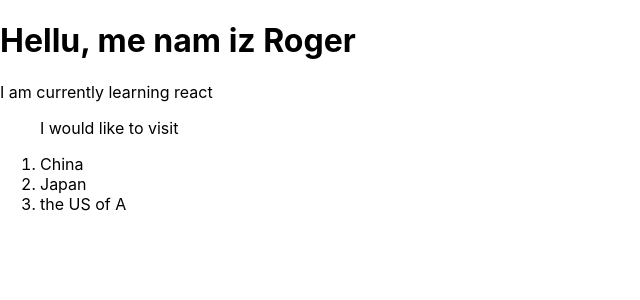
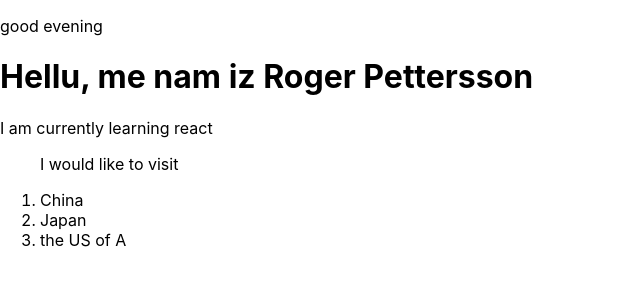
Before and after one commit to JollyRoger4u/react-tutorial, a React (Create React App) app: page / in a window 1280 px wide. Shown: the top 300 px of the page, without its empty margins (0-640 px from the left). Built offline with nearby package versions, Linux system fonts and the light colour scheme.

Commit message:
dynamic greeting depending on tume of day

```diff
--- a/src/tutorial/test1.jsx
+++ b/src/tutorial/test1.jsx
@@ -1,9 +1,23 @@
 import React from 'react'
 
 function MyInfo() {
+
+    const firstName = "Roger";
+    const lastName = "Pettersson";
+    const date = new Date();
+    const time = date.getHours();
+    let greeting;
+    if (time < 12) {
+        greeting = "good morning"
+    } else if (time > 12 && time < 18) {
+        greeting = "good day"
+    } else {
+        greeting = "good evening"
+    }
     return (
         <div>
-            <h1>Hellu, me nam iz Roger</h1>
+            <p>{`${greeting}`}</p>
+            <h1>Hellu, me nam iz {`${firstName} ${lastName}`}</h1>
             <p>I am currently learning react</p><ol>
                 <p>I would like to visit</p>
                 <li>China</li>
```
